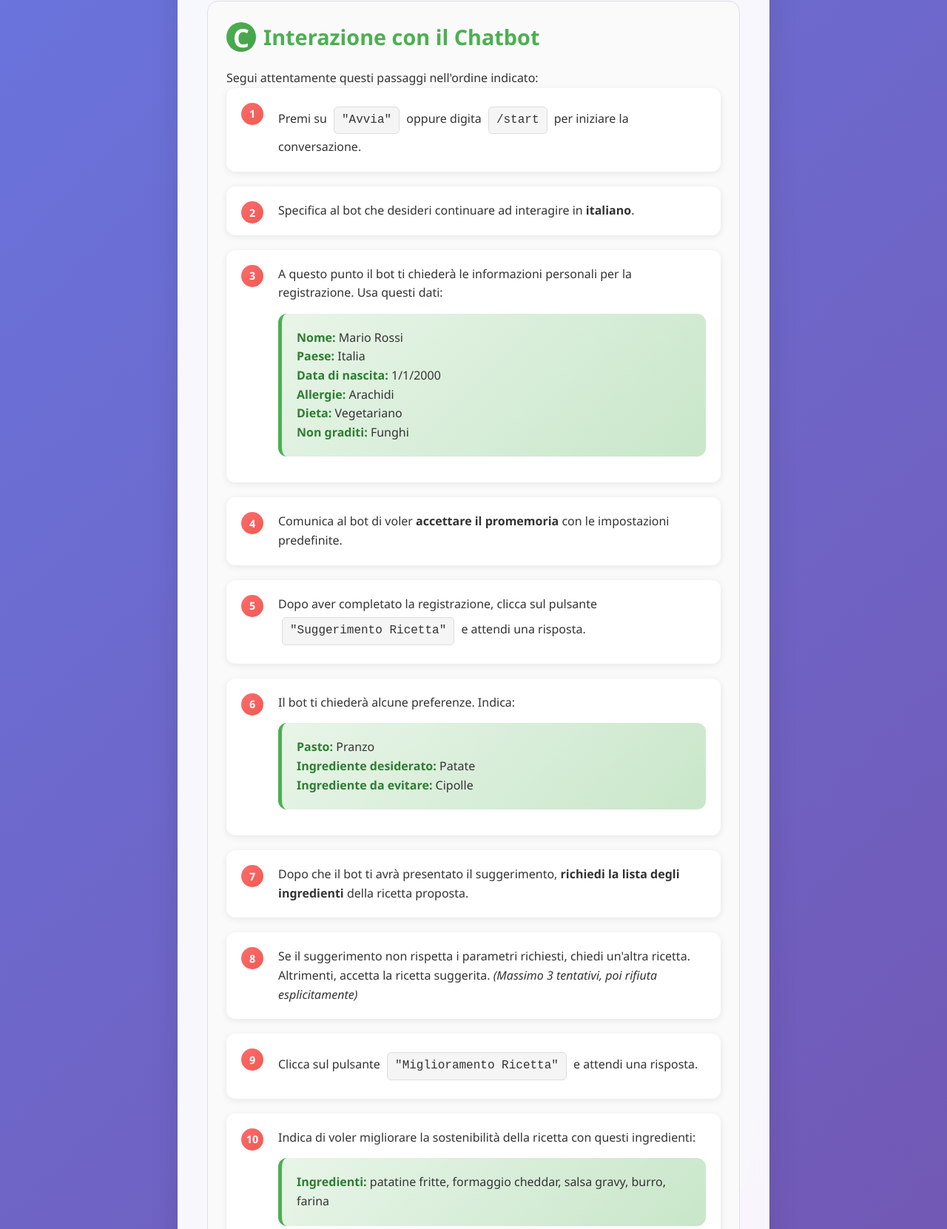
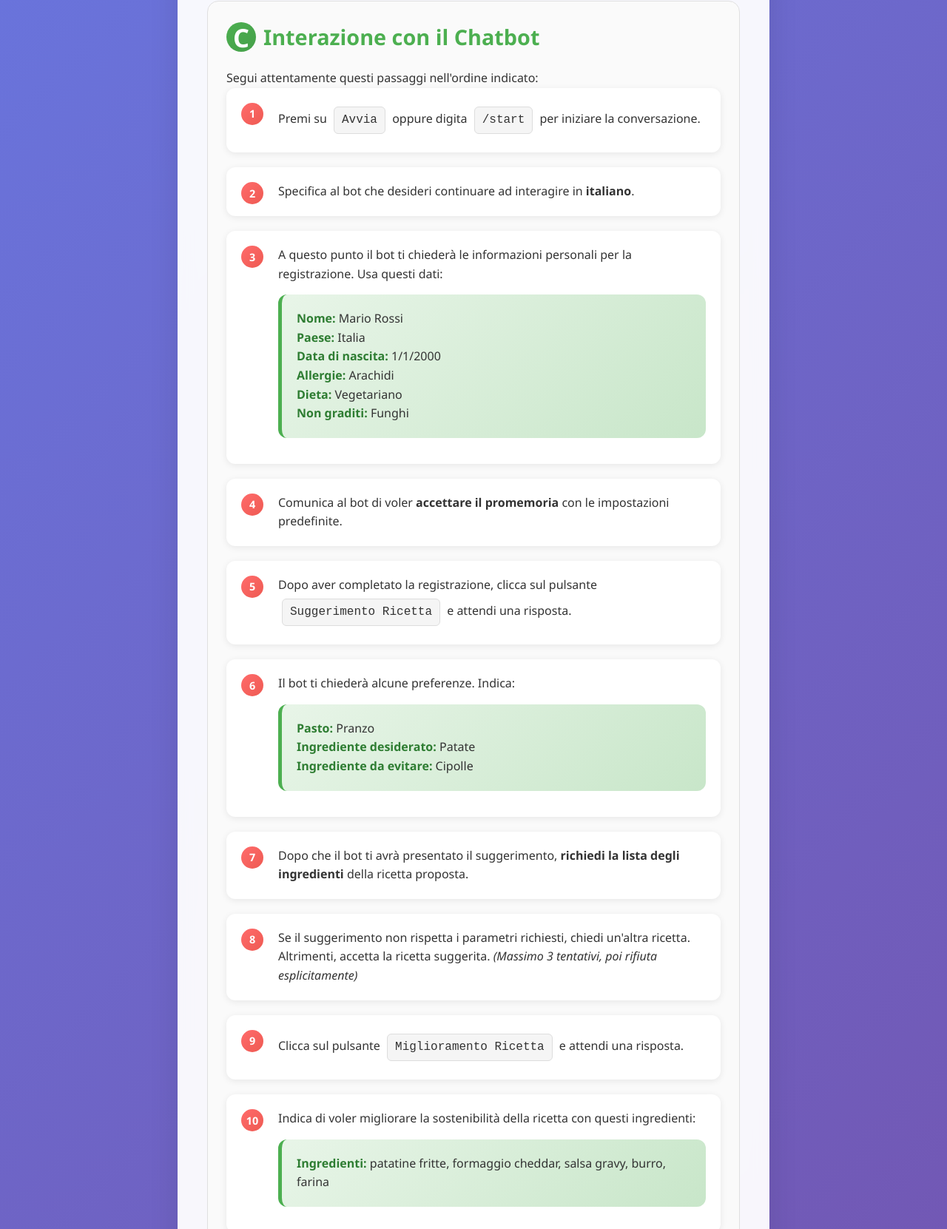
Before and after one commit to aiacovazzi/emealio_experiement_a_instruction, a plain HTML site: page index.html in a window 1280 px wide. Shown: the part 1139-2800 px from the top of the page at 74% size. Drawn offline with Linux system fonts and the light colour scheme.

Commit message:
Update index.html

```diff
--- a/index.html
+++ b/index.html
@@ -274,7 +274,7 @@
 <body>
     <div class="container">
         <div class="header">
-            <h1>🍃 Esperimento E-Mealio - Istruzioni</h1>
+            <h1>🍃 Esperimento E-Mealio</h1>
         </div>
 
         <div class="content">
@@ -305,7 +305,7 @@
                 <p>Segui attentamente questi passaggi nell'ordine indicato:</p>
 
                 <ol class="steps">
-                    <li>Premi su <span class="code-highlight">"Avvia"</span> oppure digita <span class="code-highlight">/start</span> per iniziare la conversazione.</li>
+                    <li>Premi su <span class="code-highlight">Avvia</span> oppure digita <span class="code-highlight">/start</span> per iniziare la conversazione.</li>
 
                     <li>Specifica al bot che desideri continuare ad interagire in <strong>italiano</strong>.</li>
 
@@ -322,7 +322,7 @@
 
                     <li>Comunica al bot di voler <strong>accettare il promemoria</strong> con le impostazioni predefinite.</li>
 
-                    <li>Dopo aver completato la registrazione, clicca sul pulsante <span class="code-highlight">"Suggerimento Ricetta"</span> e attendi una risposta.</li>
+                    <li>Dopo aver completato la registrazione, clicca sul pulsante <span class="code-highlight">Suggerimento Ricetta</span> e attendi una risposta.</li>
 
                     <li>Il bot ti chiederà alcune preferenze. Indica:
                         <div class="profile-info">
@@ -336,7 +336,7 @@
 
                     <li>Se il suggerimento non rispetta i parametri richiesti, chiedi un'altra ricetta. Altrimenti, accetta la ricetta suggerita. <em>(Massimo 3 tentativi, poi rifiuta esplicitamente)</em></li>
 
-                    <li>Clicca sul pulsante <span class="code-highlight">"Miglioramento Ricetta"</span> e attendi una risposta.</li>
+                    <li>Clicca sul pulsante <span class="code-highlight">Miglioramento Ricetta</span> e attendi una risposta.</li>
 
                     <li>Indica di voler migliorare la sostenibilità della ricetta con questi ingredienti:
                         <div class="profile-info">
@@ -348,7 +348,7 @@
 
                     <li>Valuta il miglioramento e accetta o richiedi modifiche. <em>(Massimo 3 tentativi, poi rifiuta esplicitamente)</em></li>
 
-                    <li>Clicca sul pulsante <span class="code-highlight">"Esperto Alimentare"</span> e attendi una risposta.</li>
+                    <li>Clicca sul pulsante <span class="code-highlight">Esperto Alimentare</span> e attendi una risposta.</li>
 
                     <li>Chiedi di spiegarti la <strong>sostenibilità della ricetta "Carbonara"</strong>.</li>
 
```
